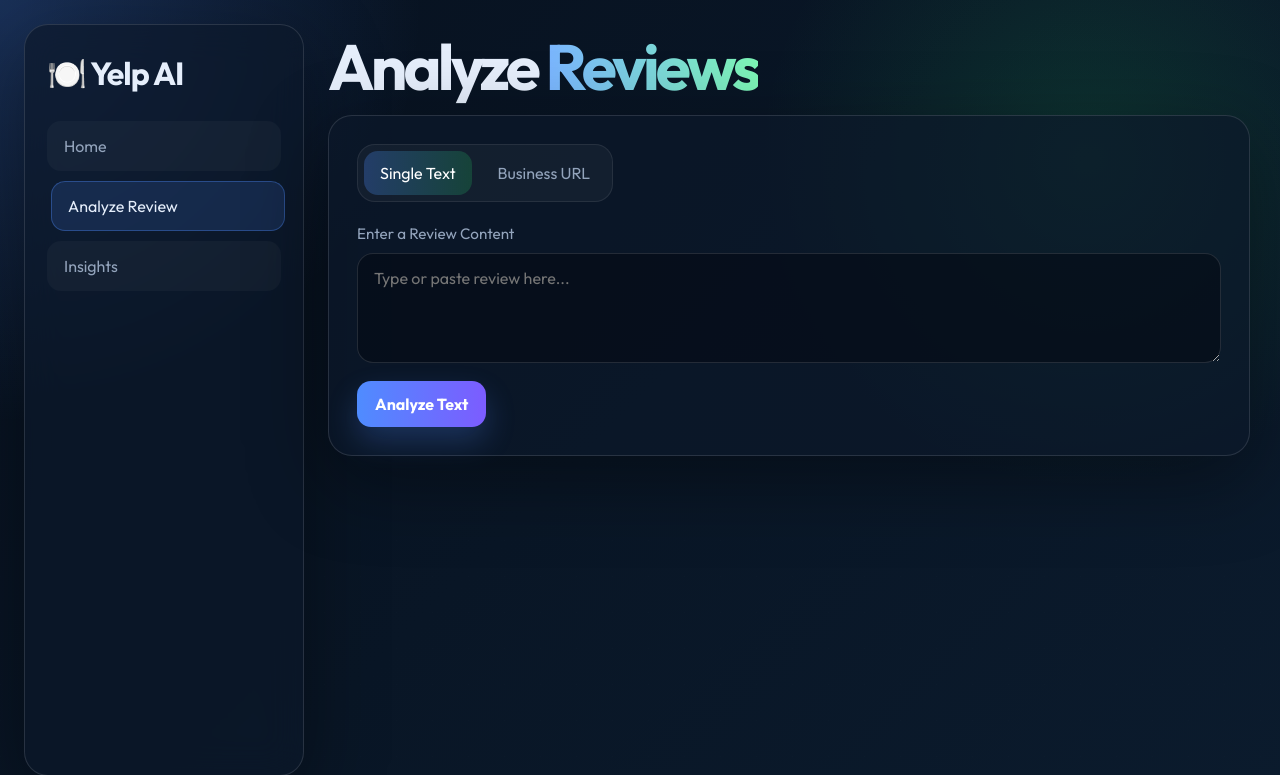
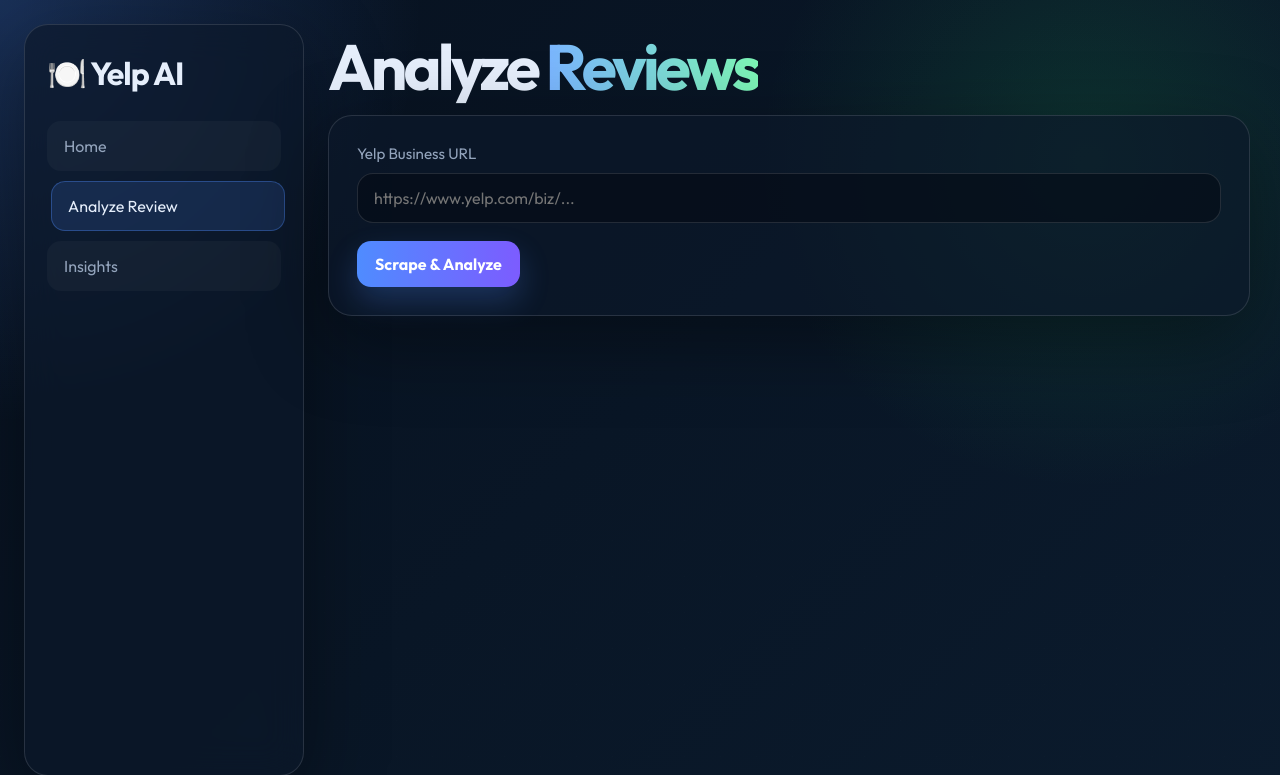
Before and after one commit to Rogue-Cosmic/Team-DataWave-BCA-AI-DS--SEM6, a Flask app: page / in a window 1280 px wide, after a click on "Analyze Review". Shown: the top 775 px of the page. Run offline with Flask 3, Linux system fonts and the light colour scheme.

Commit message:
Update index.html

```diff
--- a/templates/index.html
+++ b/templates/index.html
@@ -55,23 +55,7 @@
                 <h2 class="section-title">Analyze <span class="gradient-text">Reviews</span></h2>
 
                 <div class="glass-panel form-panel">
-                    <div class="tabs">
-                        <button class="tab-btn active" data-tab="single-tab">Single Text</button>
-                        <button class="tab-btn" data-tab="url-tab">Business URL</button>
-                    </div>
-
-                    <!-- Single Text Form -->
-                    <div id="single-tab" class="tab-content active">
-                        <div class="input-group">
-                            <label>Enter a Review Content</label>
-                            <textarea id="single-review-input" rows="4" placeholder="Type or paste review here..."></textarea>
-                        </div>
-                        <button id="analyze-single-btn" class="primary-btn">Analyze Text</button>
-                        <div id="single-result-container" class="result-container hidden glass-panel-inner"></div>
-                    </div>
-
-                    <!-- URL Form -->
-                    <div id="url-tab" class="tab-content hidden">
+                    <div class="tab-content active" id="url-tab">
                         <div class="input-group">
                             <label>Yelp Business URL</label>
                             <input type="text" id="url-input" placeholder="https://www.yelp.com/biz/...">
```
